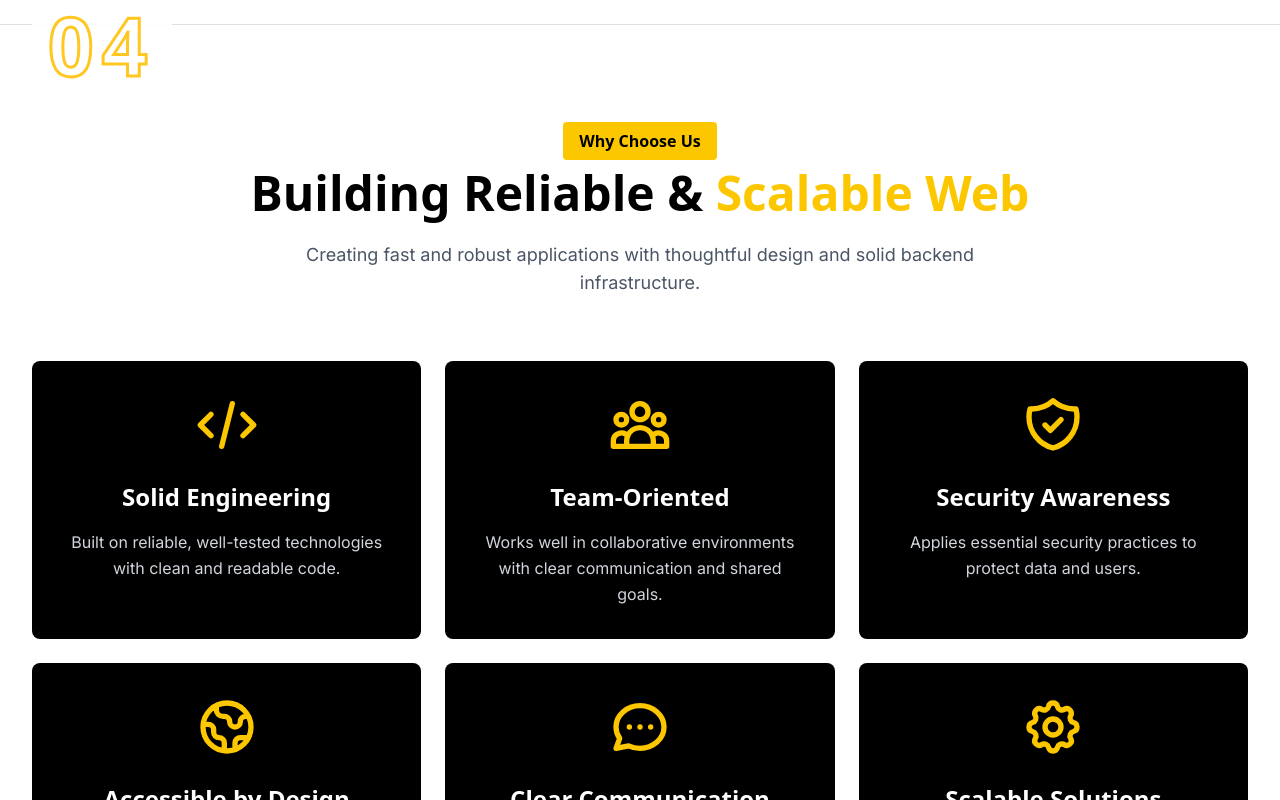
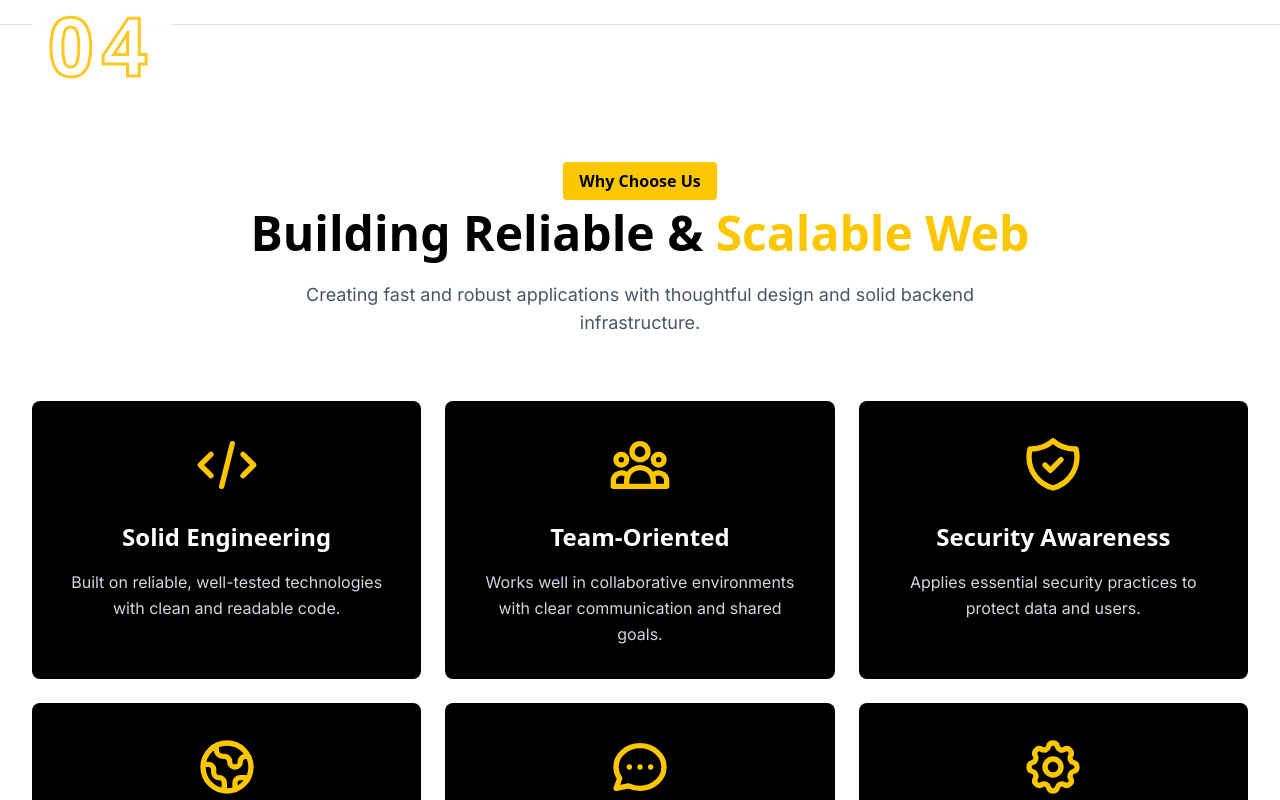
Before and after one commit to Lupse/bimamahendra, a Next.js app: page / in a window 1280 px wide. Shown: the part 3440-4240 px from the top of the page. Built offline with nearby package versions, Linux system fonts and the light colour scheme.

Commit message:
minor fix

```diff
--- a/src/app/components/Skills.jsx
+++ b/src/app/components/Skills.jsx
@@ -155,7 +155,7 @@ export default function Skills() {
   };
 
   return (
-    <section id="skills" className="py-8 lg:py-16 px-4 lg:px-8 bg-gray-50 section-divider">
+    <section id="skills" className="py-8 lg:py-16 px-4 lg:px-8 bg-white section-divider">
       <div className="section-number">02</div>
       <div className="max-w-7xl mx-auto">
         {/* Header */}
--- a/src/app/components/WhyUs.jsx
+++ b/src/app/components/WhyUs.jsx
@@ -104,7 +104,7 @@ export default function WhyUs() {
   return (
     <section id="why-us" className="py-8 lg:py-16 px-4 lg:px-8 bg-white section-divider relative">
       <div className="section-number z-50">04</div>
-      <div className="max-w-7xl mx-auto mt-10">
+      <div className="max-w-7xl mx-auto mt-20">
         {/* Header */}
         <div className="mb-8 mt-10 lg:mb-16 text-center">
           <div className="inline-block mb-4">
```
